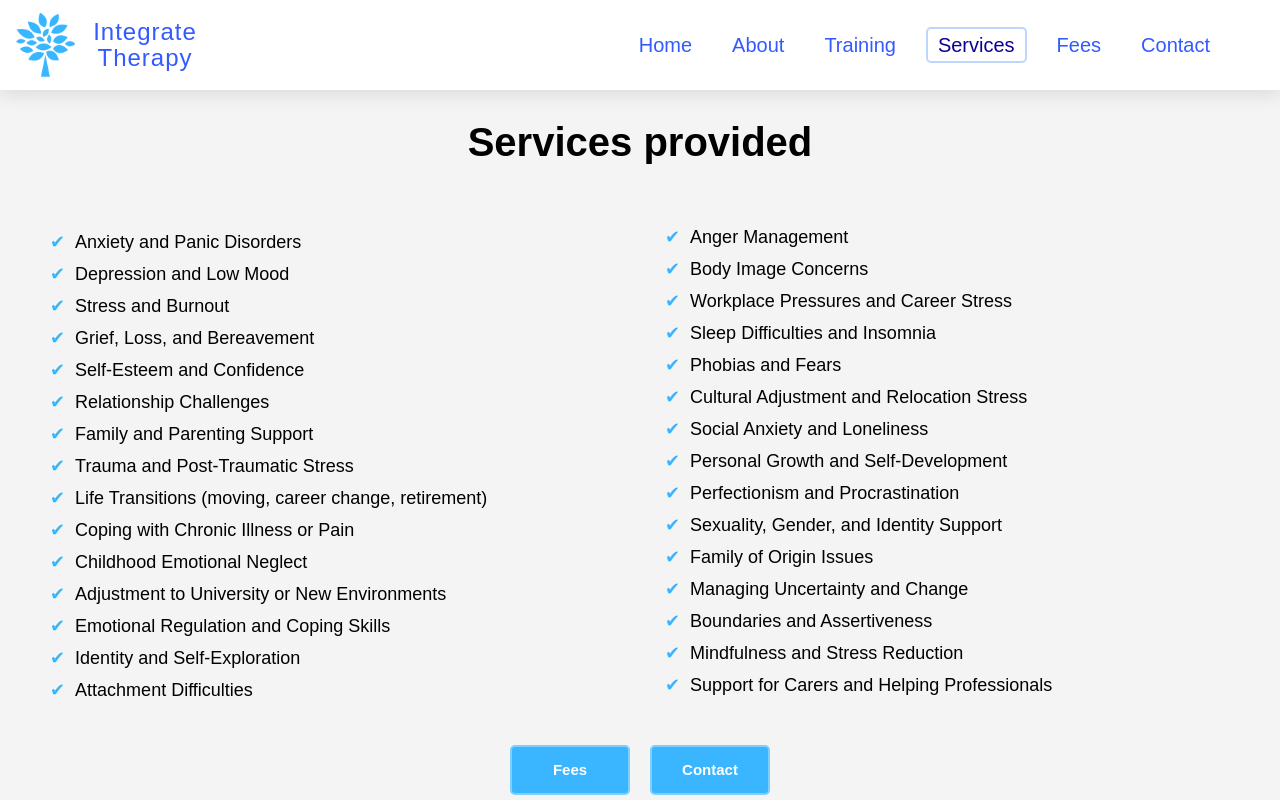
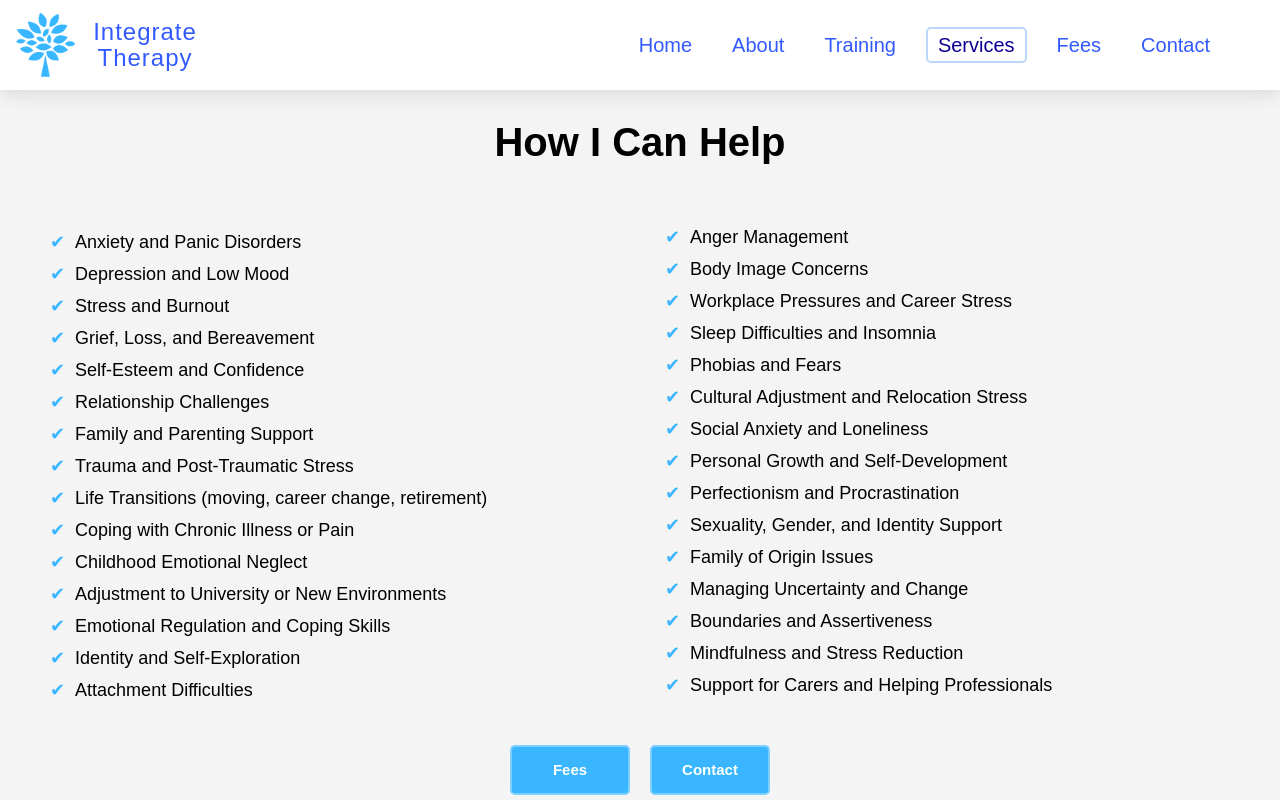
Before and after one commit to SasanTazayoni/integrate-therapy, a React (Vite) app: page /services in a window 1280 px wide. Shown: the top 800 px of the page. Built offline with nearby package versions, Linux system fonts and the light colour scheme; a web font is replaced by a local one.

Commit message:
Add warmer title for Services page

```diff
--- a/src/pages/Services.tsx
+++ b/src/pages/Services.tsx
@@ -43,7 +43,7 @@ export default function Services() {
 
       <section className="block block--grey block--top">
         <div className="container">
-          <h2 className="services__title">Services provided</h2>
+          <h2 className="services__title">How I Can Help</h2>
 
           <ul className="services__list">
             {services.map((service, i) => (
```
